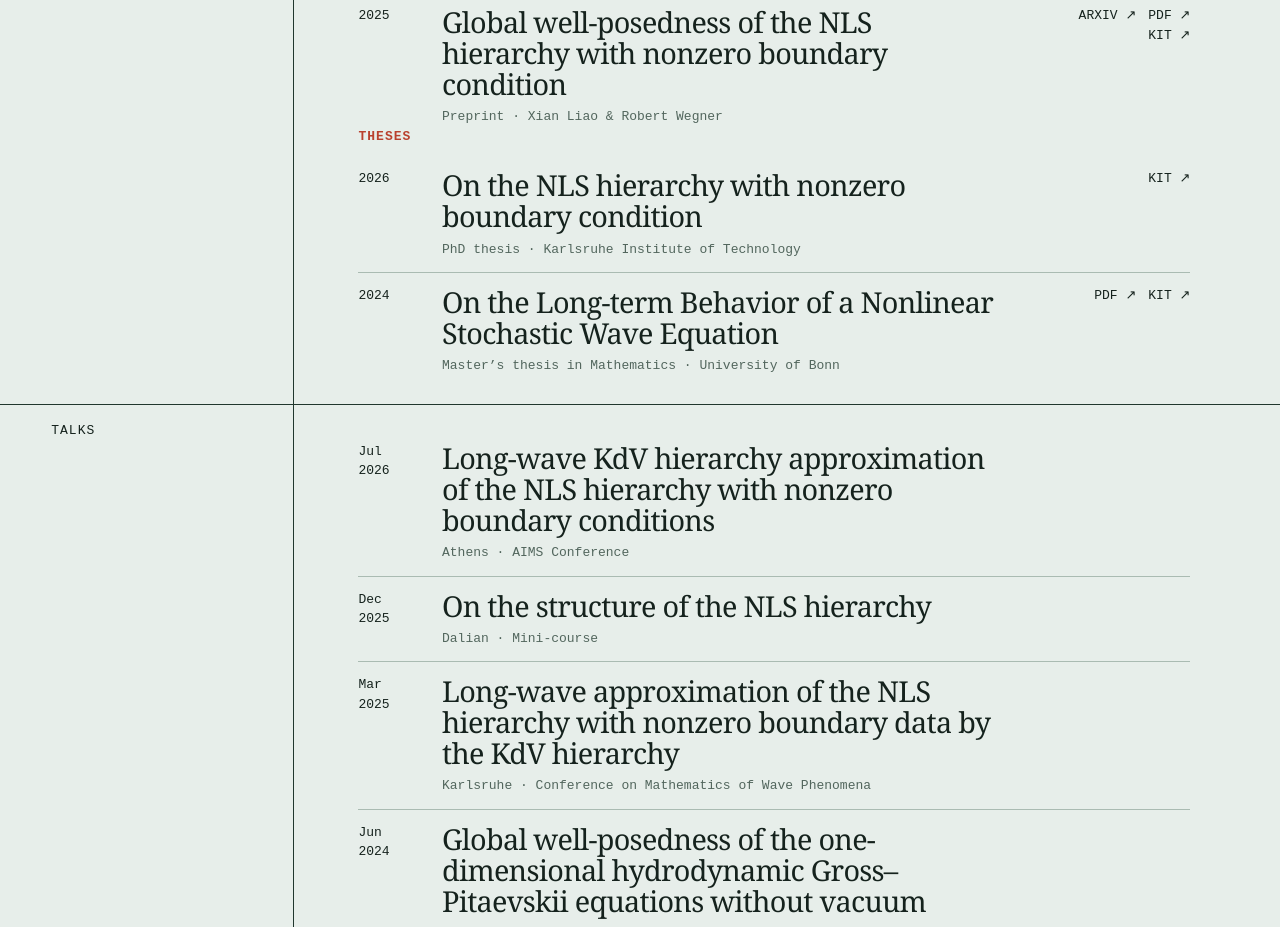
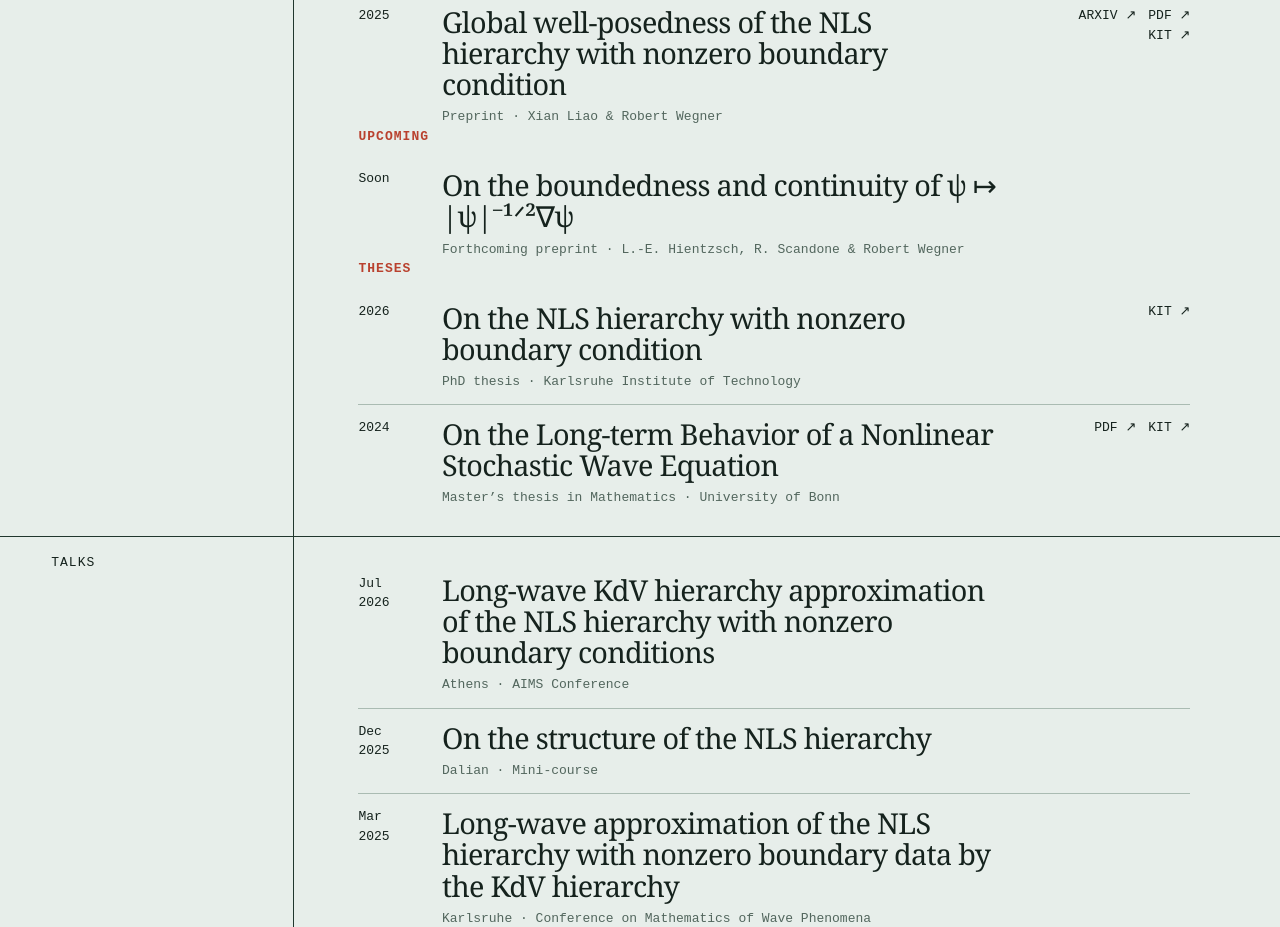
Before and after one commit to Robert-Wegner/Robert-Wegner.github.io, a Next.js app: page / in a window 1280 px wide. Shown: the part 940-1867 px from the top of the page. Built offline with nearby package versions, Linux system fonts and the light colour scheme.

Commit message:
Add upcoming preprint

```diff
--- a/app/page.tsx
+++ b/app/page.tsx
@@ -43,6 +43,14 @@ const sections: { title: string; items: Item[] }[] = [
         ],
       },
     ],
+  },
+  {
+    title: 'Upcoming',
+    items: [{
+      year: 'Soon',
+      title: 'On the boundedness and continuity of ψ ↦ |ψ|⁻¹ᐟ²∇ψ',
+      detail: 'Forthcoming preprint · L.-E. Hientzsch, R. Scandone & Robert Wegner',
+    }],
   },
   {
     title: 'Theses',
--- a/public/index.html
+++ b/public/index.html
@@ -52,6 +52,12 @@
             <span class="year">2025</span>
             <div><h2>Global well-posedness of the NLS hierarchy with nonzero boundary condition</h2><p>Preprint · Xian Liao &amp; Robert Wegner</p></div>
             <div class="links"><a href="https://arxiv.org/abs/2508.14572">arXiv ↗</a><a href="documents/liao-wegner-2025-nls-hierarchy.pdf">PDF ↗</a><a href="https://publikationen.bibliothek.kit.edu/1000195469">KIT ↗</a></div>
+          </article>
+
+          <h2 class="category">Upcoming</h2>
+          <article class="publication">
+            <span class="year">Soon</span>
+            <div><h2>On the boundedness and continuity of ψ ↦ |ψ|<sup>−1/2</sup>∇ψ</h2><p>Forthcoming preprint · L.-E. Hientzsch, R. Scandone &amp; Robert Wegner</p></div>
           </article>
 
           <h2 class="category">Theses</h2>
```
